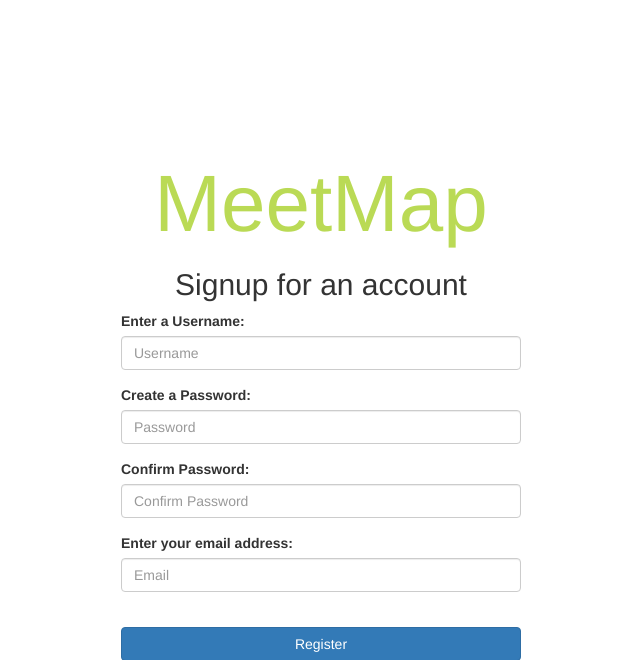
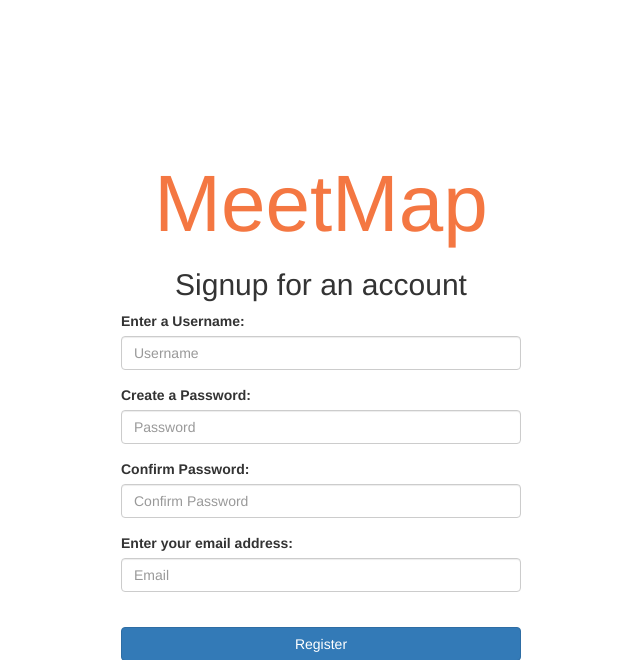
Before and after one commit to kbMSU/Meetmap-Django, a Django app: page /signup/ in a window 1280 px wide. Shown: the top 660 px of the page, without its empty margins (319-959 px from the left). Run offline with Django 3.2, Linux system fonts and the light colour scheme; some libraries are stand-ins or nearby versions.

Commit message:
Fixed error in signup page
There was an issue with signup page where even if successful it would still throw an exception. This was fixed

```diff
--- a/MeetMap/mainapp/static/mainapp/css/login.css
+++ b/MeetMap/mainapp/static/mainapp/css/signup.css
@@ -1,6 +1,12 @@
 @import url("../bootstrap/css/bootstrap.min.css");
 
-.loginform {
+.signupform {
+  width: 400px;
+  margin: 0 auto;
+  align-self: center;
+}
+
+.signupsuccess {
   width: 400px;
   margin: 0 auto;
   align-self: center;
@@ -21,5 +27,5 @@
 .header {
   font-size: 80px;
   width: 400px;
-  color: #BADA55;
+  color: #f47742;
 }
--- a/MeetMap/mainapp/templates/mainapp/signup.html
+++ b/MeetMap/mainapp/templates/mainapp/signup.html
@@ -6,7 +6,7 @@
     <meta charset="utf-8">
     <meta name="viewport" content="width=device-width, initial-scale=1">
     <!-- Link the CSS and Javascript files to the HTML -->
-    <link href="{% static "/mainapp/css/login.css" %}" rel="stylesheet">
+    <link href="{% static "/mainapp/css/signup.css" %}" rel="stylesheet">
     <!-- The JQuery script MUST be declared before the Bootstrap script -->
     <script src="{% static "/mainapp/jquery/jquery.js" %}"></script>
     <script src="{% static "/mainapp/bootstrap/js/bootstrap.js" %}"></script>
@@ -18,9 +18,15 @@
   <body>
     <div class="container-fluid vertical-center">
       {% if registerSuccess %}
-        <h1> SUCCESS </h1>
+        <div class="signupsuccess">
+          <h1 class="header text-center">MeetMap</h1>
+          <h2 class="text-center">Registration Successful</h1>
+          <a href="{% url 'mainapp:login' %}" type="button" class="btn btn-link button">
+            Go back to login
+          </a>
+        </div>
       {% else %}
-        <div class="loginform">
+        <div class="signupform">
         <!--
           This is our form.
           The 'action' tag indicate which page
@@ -85,7 +91,7 @@
                   placeholder="Email">
               </div>
               <!--
-                If loginFailed is true display the proper error message
+                If registerFailed is true display the proper error message
               -->
               {% if registerFailed %}
               <div class="alert alert-danger alert-dismissable" role="alert">
--- a/MeetMap/mainapp/views.py
+++ b/MeetMap/mainapp/views.py
@@ -142,39 +142,29 @@ def signup(request):
             password2 = registerForm.cleaned_data['password2']
             # Get the email from the form
             email = registerForm.cleaned_data['email']
-            # The passwords don't match
-
             # Check that the passwords match
             if password1 == password2:
-
                 # Check that the password is the right length
                 if len(password1) > 5:
-
                     # Check that the username does not already exist in the database
                     if not User.objects.filter(username=username).exists():
-
                         try:
-                            user = User.objects.create_user(username, email, password1)
-                            user.Save()
-                            registerSuccess = True
+                            newUser = User.objects.create_user(username, email, password1)
+                            newUser.save()
                         except:
                             registerFailed = True
-
-
+                        else:
+                            registerSuccess = True
                     # The username is already taken
                     else:
                         usernameExists = True
-
                 # The password is too short
                 else:
                     # Mark password as too short
                     passwordTooShort = True
-
             else:
                 # Mark passwords as not matching
                 passwordsDontMatch = True
-
-
         # If the form is not filled
         # Here we will check each field to see what is missing and
         # display the proper message
@@ -197,8 +187,6 @@ def signup(request):
             # So we have to account for this
             if not usernameMissing and not passwordMissing and not emailMissing:
                 invalidData = True
-
-
 
     # This is the data that the HTML expects. It is just a JSON object
     # The HTML can use any of this data
```
